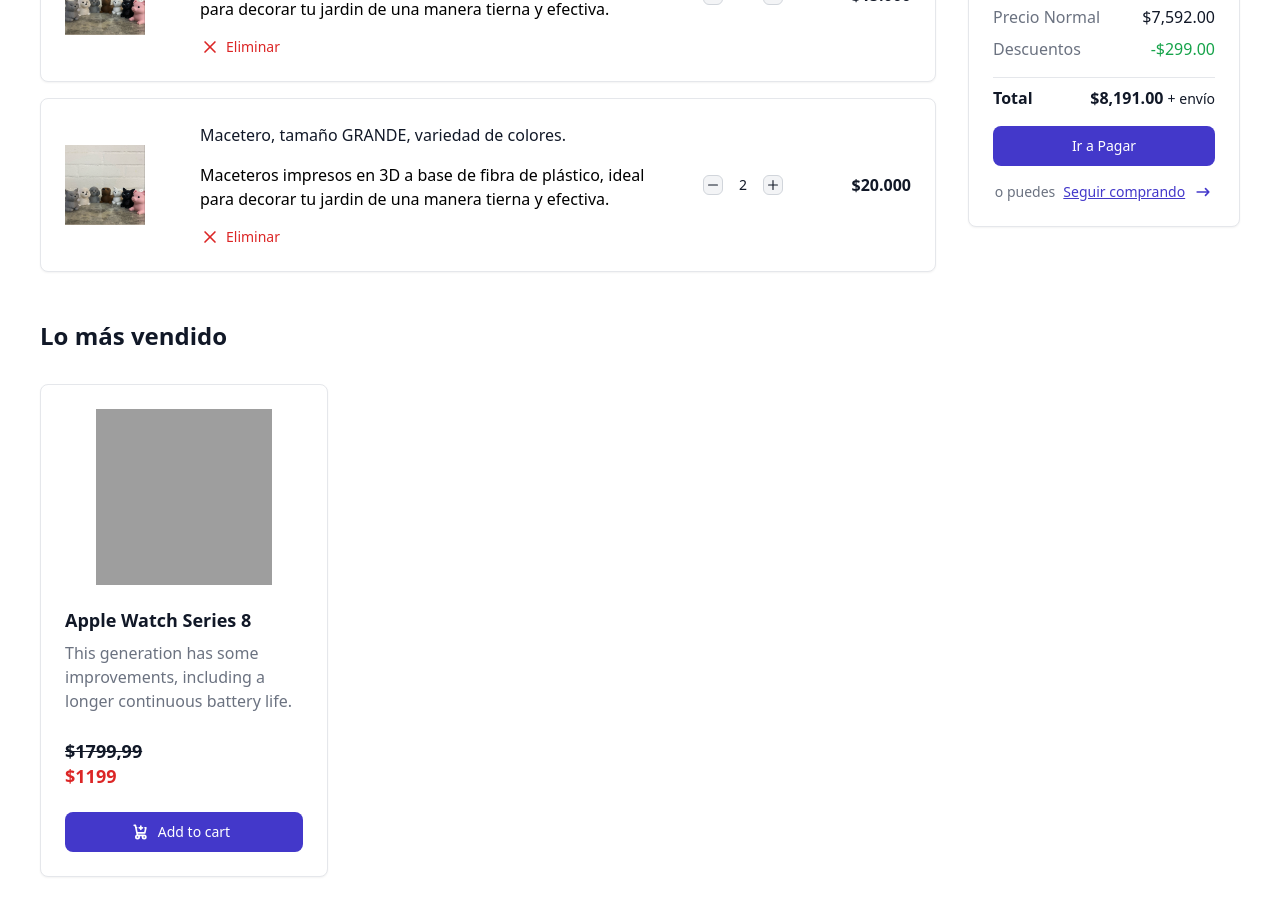
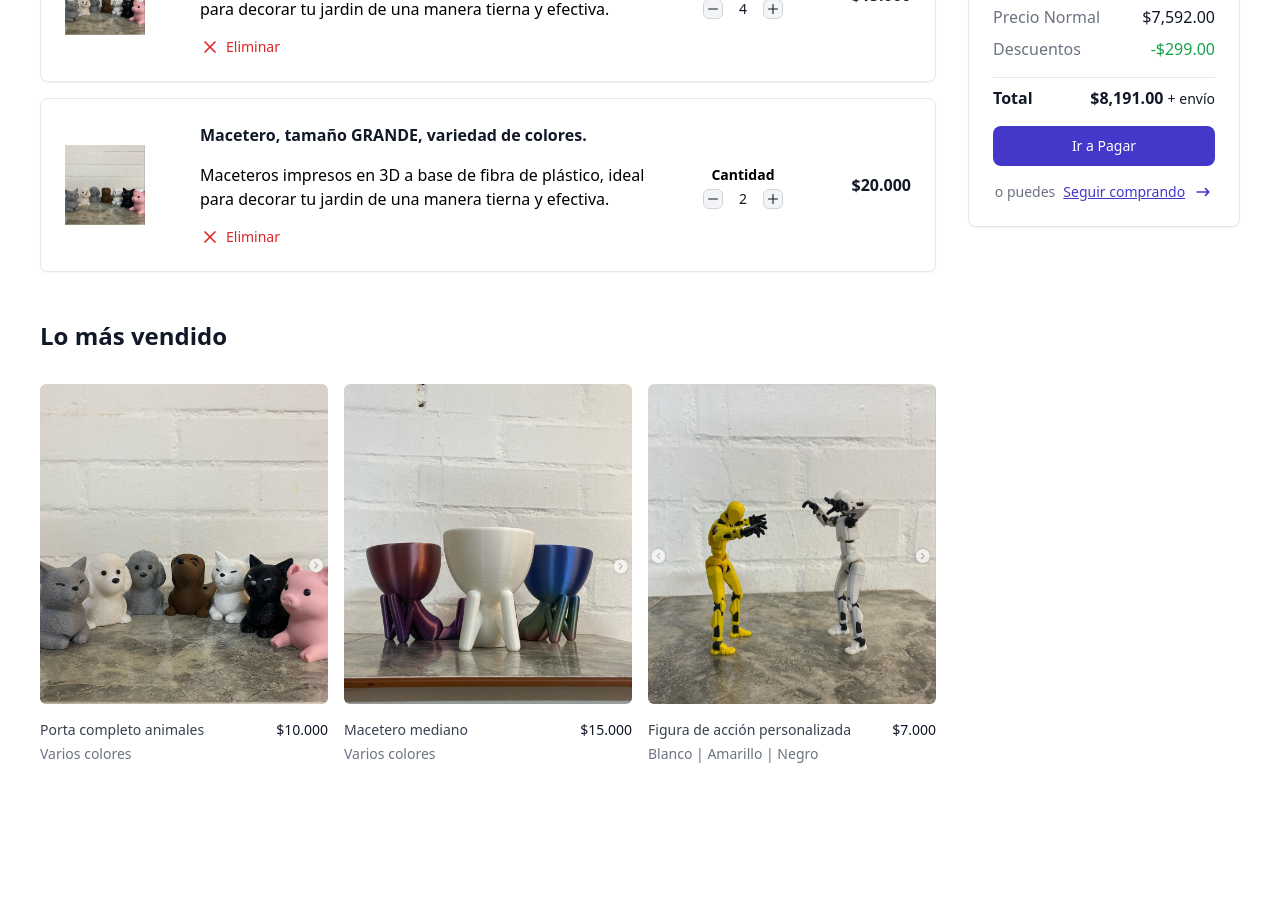
Before and after one commit to nicolas772/jet-impresiones-front, a React (Vite) app: page /shoping-cart in a window 1280 px wide. Shown: the part 340-1241 px from the top of the page. After the commit the page ends 1128 px from the top, so only its background shows below. Built offline with nearby package versions, Linux system fonts and the light colour scheme; grey boxes are pictures that could not be loaded.

Commit message:
funcionalidad a botones + y - de cantidad

```diff
--- a/src/components/ProductReview.jsx
+++ b/src/components/ProductReview.jsx
@@ -41,6 +41,32 @@ function classNames (...classes) {
 
 export default function ProductReview () {
   const [selectedColor, setSelectedColor] = useState(product.colors[0])
+  const [quantity, setQuantity] = useState(1)
+
+  const handleDecrement = () => {
+    setQuantity(prevQuantity => Math.max(prevQuantity - 1, 1)) // Evita que la cantidad sea menor que 1
+  }
+
+  const handleIncrement = () => {
+    setQuantity(prevQuantity => prevQuantity + 1)
+  }
+
+  const handleChange = (event) => {
+    const value = event.target.value
+    const number = parseInt(value, 10)
+
+    if (!isNaN(number) && number > 0) {
+      setQuantity(number)
+    } else if (value === '') {
+      setQuantity('')
+    }
+  }
+
+  const handleBlur = () => {
+    if (quantity === '') {
+      setQuantity(1)
+    }
+  }
   return (
     <section className='py-8 bg-white md:py-8 dark:bg-gray-900 antialiased'>
       <div className='max-w-screen-xl px-4 mx-auto 2xl:px-0'>
@@ -117,13 +143,30 @@ export default function ProductReview () {
               <div className='ml-16'>
                 <h3 className='text-sm font-medium text-gray-900'>Cantidad</h3>
                 <div className='flex items-center mt-4'>
-                  <button type='button' id='decrement-button' data-input-counter-decrement='counter-input' className='inline-flex h-5 w-5 shrink-0 items-center justify-center rounded-md border border-gray-300 bg-gray-100 hover:bg-gray-200 focus:outline-none focus:ring-2 focus:ring-gray-100 dark:border-gray-600 dark:bg-gray-700 dark:hover:bg-gray-600 dark:focus:ring-gray-700'>
+                  <button
+                    type='button'
+                    id='decrement-button'
+                    className='inline-flex h-5 w-5 shrink-0 items-center justify-center rounded-md border border-gray-300 bg-gray-100 hover:bg-gray-200 focus:outline-none focus:ring-2 focus:ring-gray-100 dark:border-gray-600 dark:bg-gray-700 dark:hover:bg-gray-600 dark:focus:ring-gray-700'
+                    onClick={handleDecrement}
+                  >
                     <svg className='h-2.5 w-2.5 text-gray-900 dark:text-white' aria-hidden='true' xmlns='http://www.w3.org/2000/svg' fill='none' viewBox='0 0 18 2'>
                       <path stroke='currentColor' strokeLinecap='round' strokeLinejoin='round' strokeWidth='2' d='M1 1h16' />
                     </svg>
                   </button>
-                  <input type='text' id='counter-input' data-input-counter className='w-10 shrink-0 border-0 bg-transparent text-center text-md font-medium text-gray-900 focus:outline-none focus:ring-0 dark:text-white' placeholder='' value='2' required />
-                  <button type='button' id='increment-button' data-input-counter-increment='counter-input' className='inline-flex h-5 w-5 shrink-0 items-center justify-center rounded-md border border-gray-300 bg-gray-100 hover:bg-gray-200 focus:outline-none focus:ring-2 focus:ring-gray-100 dark:border-gray-600 dark:bg-gray-700 dark:hover:bg-gray-600 dark:focus:ring-gray-700'>
+                  <input
+                    type='text'
+                    id='counter-input'
+                    className='w-10 shrink-0 border-0 bg-transparent text-center text-sm font-medium text-gray-900 focus:outline-none focus:ring-0 dark:text-white'
+                    value={quantity}
+                    onChange={handleChange}
+                    onBlur={handleBlur}
+                  />
+                  <button
+                    type='button'
+                    id='increment-button'
+                    className='inline-flex h-5 w-5 shrink-0 items-center justify-center rounded-md border border-gray-300 bg-gray-100 hover:bg-gray-200 focus:outline-none focus:ring-2 focus:ring-gray-100 dark:border-gray-600 dark:bg-gray-700 dark:hover:bg-gray-600 dark:focus:ring-gray-700'
+                    onClick={handleIncrement}
+                  >
                     <svg className='h-2.5 w-2.5 text-gray-900 dark:text-white' aria-hidden='true' xmlns='http://www.w3.org/2000/svg' fill='none' viewBox='0 0 18 18'>
                       <path stroke='currentColor' strokeLinecap='round' strokeLinejoin='round' strokeWidth='2' d='M9 1v16M1 9h16' />
                     </svg>
--- a/src/components/shopingCart/ProductCart.jsx
+++ b/src/components/shopingCart/ProductCart.jsx
@@ -1,4 +1,33 @@
+import React, { useState } from 'react'
+
 export default function ProductCart ({ item }) {
+  const [quantity, setQuantity] = useState(item.qty)
+
+  const handleDecrement = () => {
+    setQuantity(prevQuantity => Math.max(prevQuantity - 1, 1)) // Evita que la cantidad sea menor que 1
+  }
+
+  const handleIncrement = () => {
+    setQuantity(prevQuantity => prevQuantity + 1)
+  }
+
+  const handleChange = (event) => {
+    const value = event.target.value
+    const number = parseInt(value, 10)
+
+    if (!isNaN(number) && number > 0) {
+      setQuantity(number)
+    } else if (value === '') {
+      setQuantity('')
+    }
+  }
+
+  const handleBlur = () => {
+    if (quantity === '') {
+      setQuantity(1)
+    }
+  }
+
   return (
     <div className='pb-4'>
       <div className='rounded-lg border border-gray-200 bg-white p-4 shadow-sm dark:border-gray-700 dark:bg-gray-800 md:p-6'>
@@ -7,20 +36,39 @@ export default function ProductCart ({ item }) {
             <img className='h-20 w-20' src={item.image.src} alt={item.image.alt} />
           </a>
 
-          <label htmlFor='counter-input' className='sr-only'>Choose quantity:</label>
           <div className='flex items-center justify-between md:order-3 md:justify-end'>
+            <div className='flex flex-col items-center'>
+              <p className='py-1 font-semibold text-sm'>Cantidad</p>
               <div className='flex items-center'>
-              <button type='button' id='decrement-button' data-input-counter-decrement='counter-input' className='inline-flex h-5 w-5 shrink-0 items-center justify-center rounded-md border border-gray-300 bg-gray-100 hover:bg-gray-200 focus:outline-none focus:ring-2 focus:ring-gray-100 dark:border-gray-600 dark:bg-gray-700 dark:hover:bg-gray-600 dark:focus:ring-gray-700'>
+                <button
+                  type='button'
+                  id='decrement-button'
+                  className='inline-flex h-5 w-5 shrink-0 items-center justify-center rounded-md border border-gray-300 bg-gray-100 hover:bg-gray-200 focus:outline-none focus:ring-2 focus:ring-gray-100 dark:border-gray-600 dark:bg-gray-700 dark:hover:bg-gray-600 dark:focus:ring-gray-700'
+                  onClick={handleDecrement}
+                >
                   <svg className='h-2.5 w-2.5 text-gray-900 dark:text-white' aria-hidden='true' xmlns='http://www.w3.org/2000/svg' fill='none' viewBox='0 0 18 2'>
                     <path stroke='currentColor' strokeLinecap='round' strokeLinejoin='round' strokeWidth='2' d='M1 1h16' />
                   </svg>
                 </button>
-              <input type='text' id='counter-input' data-input-counter className='w-10 shrink-0 border-0 bg-transparent text-center text-sm font-medium text-gray-900 focus:outline-none focus:ring-0 dark:text-white' placeholder='' value={item.qty} required />
-              <button type='button' id='increment-button' data-input-counter-increment='counter-input' className='inline-flex h-5 w-5 shrink-0 items-center justify-center rounded-md border border-gray-300 bg-gray-100 hover:bg-gray-200 focus:outline-none focus:ring-2 focus:ring-gray-100 dark:border-gray-600 dark:bg-gray-700 dark:hover:bg-gray-600 dark:focus:ring-gray-700'>
+                <input
+                  type='text'
+                  id='counter-input'
+                  className='w-10 shrink-0 border-0 bg-transparent text-center text-sm font-medium text-gray-900 focus:outline-none focus:ring-0 dark:text-white'
+                  value={quantity}
+                  onChange={handleChange}
+                  onBlur={handleBlur}
+                />
+                <button
+                  type='button'
+                  id='increment-button'
+                  className='inline-flex h-5 w-5 shrink-0 items-center justify-center rounded-md border border-gray-300 bg-gray-100 hover:bg-gray-200 focus:outline-none focus:ring-2 focus:ring-gray-100 dark:border-gray-600 dark:bg-gray-700 dark:hover:bg-gray-600 dark:focus:ring-gray-700'
+                  onClick={handleIncrement}
+                >
                   <svg className='h-2.5 w-2.5 text-gray-900 dark:text-white' aria-hidden='true' xmlns='http://www.w3.org/2000/svg' fill='none' viewBox='0 0 18 18'>
                     <path stroke='currentColor' strokeLinecap='round' strokeLinejoin='round' strokeWidth='2' d='M9 1v16M1 9h16' />
                   </svg>
                 </button>
+              </div>
             </div>
             <div className='text-end md:order-4 md:w-32'>
               <p className='text-base font-bold text-gray-900 dark:text-white'>{item.price}</p>
@@ -28,16 +76,9 @@ export default function ProductCart ({ item }) {
           </div>
 
           <div className='w-full min-w-0 flex-1 space-y-4 md:order-2 md:max-w-md'>
-            <a href='#' className='text-base font-medium text-gray-900 hover:underline dark:text-white'>{item.name}</a>
+            <a href={`products/${item.id}`} className='text-base font-semibold text-gray-900 hover:underline dark:text-white'>{item.name}</a>
             <p>{item.shortDescription}</p>
             <div className='flex items-center gap-4'>
-              {/* <button type='button' className='inline-flex items-center text-sm font-medium text-gray-500 hover:text-gray-900 hover:underline dark:text-gray-400 dark:hover:text-white'>
-                        <svg className='me-1.5 h-5 w-5' aria-hidden='true' xmlns='http://www.w3.org/2000/svg' width='24' height='24' fill='none' viewBox='0 0 24 24'>
-                          <path stroke='currentColor' strokeLinecap='round' strokeLinejoin='round' strokeWidth='2' d='M12.01 6.001C6.5 1 1 8 5.782 13.001L12.011 20l6.23-7C23 8 17.5 1 12.01 6.002Z' />
-                        </svg>
-                        Add to Favorites
-                      </button> */}
-
               <button type='button' className='inline-flex items-center text-sm font-medium text-red-600 hover:underline dark:text-red-500'>
                 <svg className='me-1.5 h-5 w-5' aria-hidden='true' xmlns='http://www.w3.org/2000/svg' width='24' height='24' fill='none' viewBox='0 0 24 24'>
                   <path stroke='currentColor' strokeLinecap='round' strokeLinejoin='round' strokeWidth='2' d='M6 18 17.94 6M18 18 6.06 6' />
--- a/src/components/shopingCart/ShopingCart.jsx
+++ b/src/components/shopingCart/ShopingCart.jsx
@@ -1,13 +1,14 @@
 import ProductCart from './ProductCart'
-import PopularProduct from './PopularProduct'
 import OrderSumary from './OrderSumary'
 import GiftCardBox from './GiftCardBox' // eslint-disable-line
+import ProductItem from '../ProductItem'
 
 const productsOnShoppingCart = [
   {
+    id: 1,
     name: 'Macetero, tamaño MEDIANO, variedad de colores.',
     price: '$15.000',
-    qty: '4',
+    qty: 4,
     image:
       {
         src: '../../products/foto1.png',
@@ -25,9 +26,10 @@ const productsOnShoppingCart = [
       'Maceteros impresos en 3D a base de fibra de plástico, ideal para decorar tu jardin de una manera tierna y efectiva.'
   },
   {
+    id: 2,
     name: 'Macetero, tamaño GRANDE, variedad de colores.',
     price: '$20.000',
-    qty: '2',
+    qty: 2,
     image:
       {
         src: '../../products/foto1.png',
@@ -43,6 +45,36 @@ const productsOnShoppingCart = [
       'Maceteros impresos en 3D a base de fibra de plástico, ideal para decorar tu jardin de una manera tierna y efectiva.',
     shortDescription: // para carrito de compras
       'Maceteros impresos en 3D a base de fibra de plástico, ideal para decorar tu jardin de una manera tierna y efectiva.'
+  }
+]
+
+const popularProducts = [
+  {
+    id: 1,
+    name: 'Porta completo animales',
+    href: 'products/1',
+    imageSrc: './products/foto1.png',
+    imageAlt: 'Porta completos de distintos animales',
+    price: '$10.000',
+    color: 'Varios colores'
+  },
+  {
+    id: 2,
+    name: 'Macetero mediano',
+    href: '/products/2',
+    imageSrc: './products/foto2.png',
+    imageAlt: 'Maceteros de distintos colores',
+    price: '$15.000',
+    color: 'Varios colores'
+  },
+  {
+    id: 3,
+    name: 'Figura de acción personalizada',
+    href: '/products/3',
+    imageSrc: './products/foto3.png',
+    imageAlt: 'Figura personalizada de accion',
+    price: '$7.000',
+    color: 'Blanco | Amarillo | Negro'
   }
 ]
 
@@ -65,7 +97,13 @@ export default function ShopingCart () {
             }
             <div className='hidden xl:mt-8 xl:block'>
               <h3 className='text-2xl font-semibold text-gray-900 dark:text-white'>Lo más vendido</h3>
-              <PopularProduct />
+              <div className='mt-6 grid grid-cols-3 gap-4 sm:mt-8'>
+                {
+                popularProducts.map((product) => (
+                  <ProductItem key={product.id} productInfo={product} />
+                ))
+              }
+              </div>
             </div>
           </div>
 
```
Also changed, not shown: src/components/FeaturedImageGalery.jsx (+1 -21 lines). Lines whose indentation alone changed are shown as unchanged.
